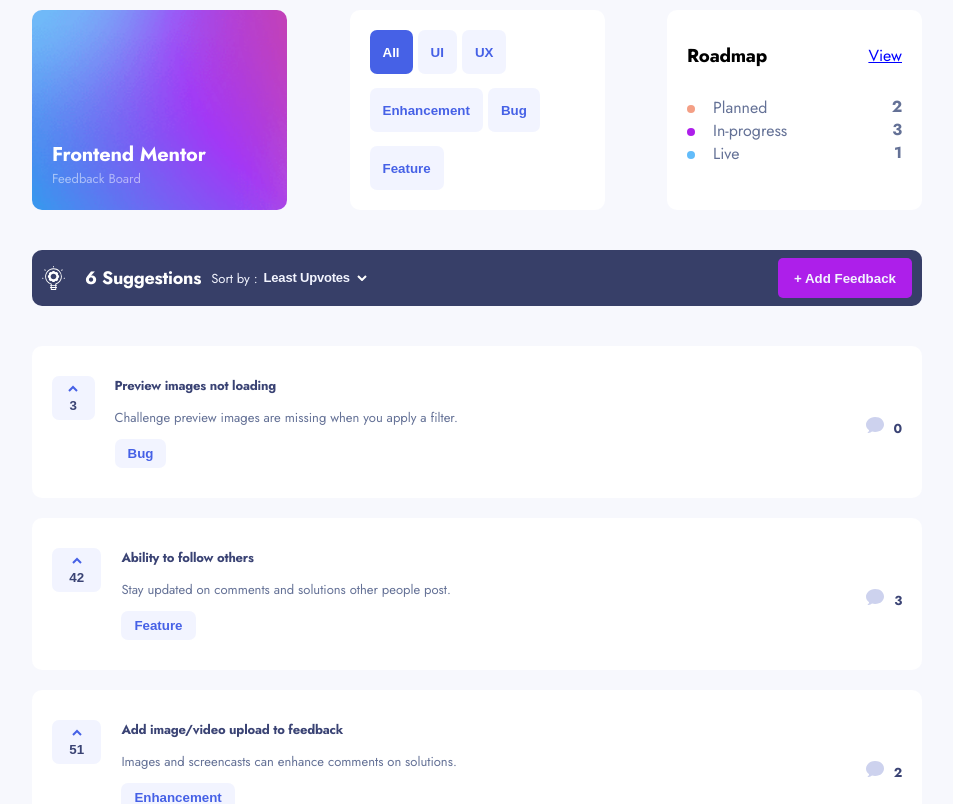
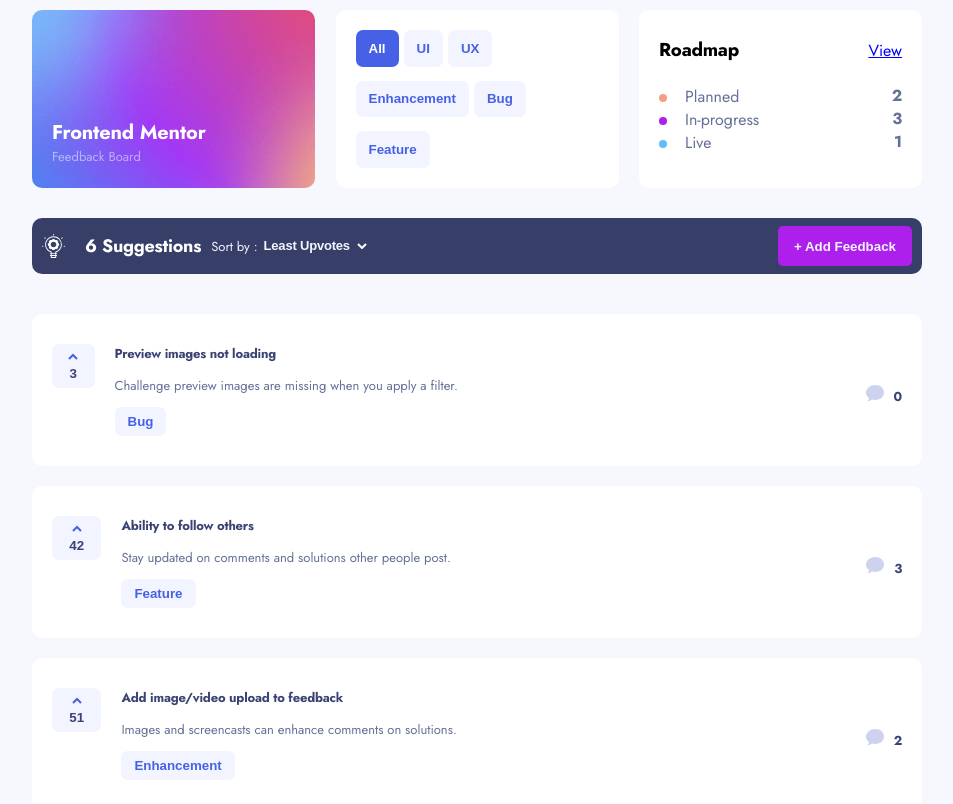
Before and after one commit to tokarskym/productfeedback, a React (Create React App) app: page / in a window 1280 px wide. Shown: the top 804 px of the page, without its empty margins (163-1116 px from the left). Built offline with nearby package versions, Linux system fonts and the light colour scheme.

Commit message:
Styles updated

```diff
--- a/src/components/Header/Header.tsx
+++ b/src/components/Header/Header.tsx
@@ -31,6 +31,7 @@
     position: fixed;
     top: 0;
     left 0;
+    margin-left: 20px;
   }
 `;
 
@@ -66,7 +67,7 @@
   };
 
   return (
-    <HeaderBar style={{ marginTop: '20px' }}>
+    <HeaderBar>
       <FilterDiv style={{ position: 'relative' }}>
         <NavbarFixed style={{ position: 'absolute', top: '-10px', left: '-550px' }}>
           <TabletLogoContainer>
--- a/src/components/Header/HeaderStyles.tsx
+++ b/src/components/Header/HeaderStyles.tsx
@@ -19,6 +19,9 @@
     margin: 0 auto;
     border-radius: 10px;
     max-width: 890px;
+  }
+  @media (min-width: 1440px) {
+    margin-top: 20px;
   }
 `;
 
--- a/src/components/Navbar/Navbar.tsx
+++ b/src/components/Navbar/Navbar.tsx
@@ -18,9 +18,9 @@
   background-size: cover;
   flex-direction: column;
   justify-content: flex-end;
-  @media (min-width: 1024px) {
+  @media (min-width: 1440px) {
     background-image: url('/images/backgroundheader/desktop/background-header.png');
-    max-width: 255px;
+    max-width: 225px;
   }
 `;
 
--- a/src/components/Navbar/NavbarStyles.tsx
+++ b/src/components/Navbar/NavbarStyles.tsx
@@ -98,8 +98,8 @@
     height: 178px;
     max-width: 283px;
   }
-  @media (min-width: 1024px) {
-    max-width: 255px;
+  @media (min-width: 1440px) {
+    max-width: 225px;
     height: 200px;
     flex: none;
   }
```
